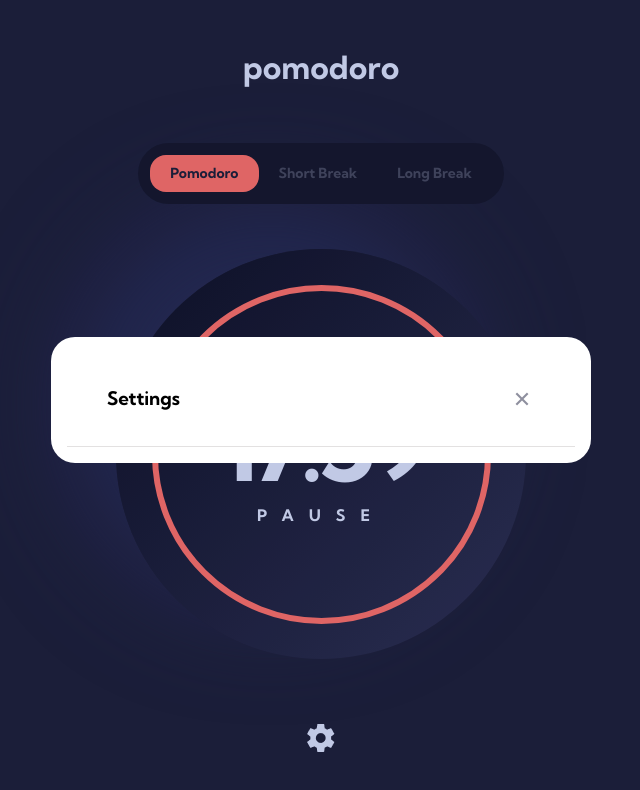
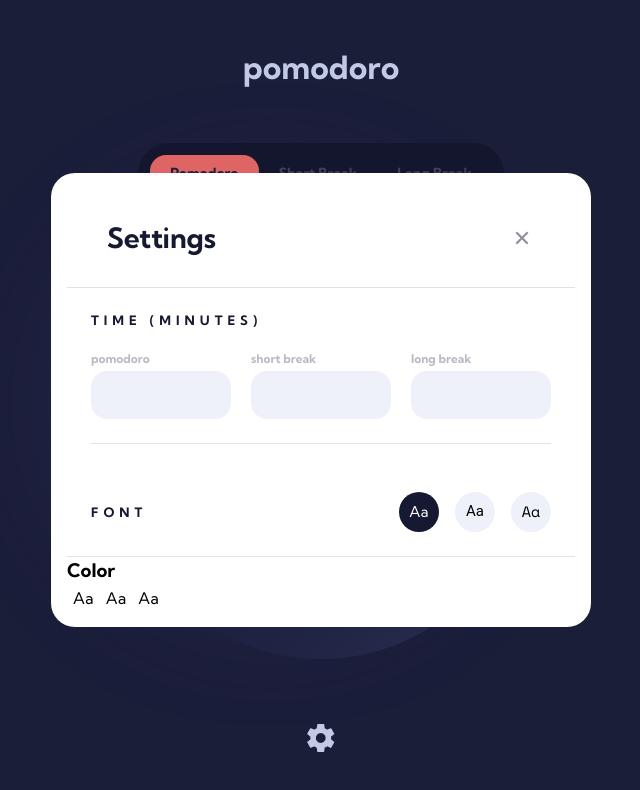
Before and after one commit to beratdimen/pomodoro, a React (Vite) app: page / in a window 1280 px wide. Both pictures are taken after a click on the button 640 px from the left and 738 px from the top of the page. Shown: the top 790 px of the page, without its empty margins (319-959 px from the left). Built offline with nearby package versions, Linux system fonts and the light colour scheme.

Commit message:
dialog içinde geliştirmeler yapıldı font input eklendi

```diff
--- a/index.html
+++ b/index.html
@@ -8,7 +8,14 @@
   <link rel="preconnect" href="https://fonts.googleapis.com">
   <link rel="preconnect" href="https://fonts.gstatic.com" crossorigin>
   <link href="https://fonts.googleapis.com/css2?family=Kumbh+Sans:wght@100..900&display=swap" rel="stylesheet">
-  <title>Vite + React</title>
+  <link rel="preconnect" href="https://fonts.googleapis.com">
+  <link rel="preconnect" href="https://fonts.gstatic.com" crossorigin>
+  <link href="https://fonts.googleapis.com/css2?family=Roboto+Slab:wght@100..900&display=swap" rel="stylesheet">
+  <link rel="preconnect" href="https://fonts.googleapis.com">
+  <link rel="preconnect" href="https://fonts.gstatic.com" crossorigin>
+  <link href="https://fonts.googleapis.com/css2?family=Space+Mono:ital,wght@0,400;0,700;1,400;1,700&display=swap"
+    rel="stylesheet">
+  <title>POMODORO</title>
 </head>
 
 <body>
--- a/src/App.css
+++ b/src/App.css
@@ -1,9 +1,6 @@
-* {
-  font-family: "Kumbh Sans", sans-serif;
-}
-
 body {
   background-color: #1e213f;
+  font-family: "Kumbh Sans", sans-serif;
 }
 
 .container {
--- /dev/null
+++ b/src/components/Settings/DialogColor/index.jsx
@@ -0,0 +1,12 @@
+export default function DialogColor() {
+  return (
+    <div className="colorContainer">
+      <h3>Color</h3>
+      <div className="colorContent">
+        <button className="orange">Aa</button>
+        <button className="lightBlue">Aa</button>
+        <button className="purple">Aa</button>
+      </div>
+    </div>
+  );
+}
--- /dev/null
+++ b/src/components/Settings/DialogFont/index.jsx
@@ -0,0 +1,14 @@
+import "../settings.css";
+
+export default function DialogFont() {
+  return (
+    <div className="fontContainer">
+      <h3>FONT</h3>
+      <div className="fontContent">
+        <button className="kumbhSans">Aa</button>
+        <button className="roboto">Aa</button>
+        <button className="spaceMono">Aa</button>
+      </div>
+    </div>
+  );
+}
--- /dev/null
+++ b/src/components/Settings/DialogTime/index.jsx
@@ -0,0 +1,23 @@
+import "../settings.css";
+
+export default function DialogTime() {
+  return (
+    <div className="inputContainer">
+      <h3>TIME (MINUTES)</h3>
+      <div className="inputBox">
+        <div className="input">
+          <label>pomodoro</label>
+          <input type="number" />
+        </div>
+        <div className="input">
+          <label>short break</label>
+          <input type="number" />
+        </div>
+        <div className="input">
+          <label>long break</label>
+          <input type="number" />
+        </div>
+      </div>
+    </div>
+  );
+}
--- a/src/components/Settings/index.jsx
+++ b/src/components/Settings/index.jsx
@@ -1,3 +1,6 @@
+import DialogColor from "./DialogColor";
+import DialogFont from "./DialogFont";
+import DialogTime from "./DialogTime";
 import "./settings.css";
 
 export default function Settings({ dialogRef }) {
@@ -14,6 +17,9 @@ export default function Settings({ dialogRef }) {
             <img src="./img/close.png" alt="" />
           </button>
         </div>
+        <DialogTime />
+        <DialogFont />
+        <DialogColor />
       </dialog>
     </div>
   );
--- a/src/components/Settings/settings.css
+++ b/src/components/Settings/settings.css
@@ -10,5 +10,107 @@ dialog {
     padding-inline: 40px;
     border-bottom: 1px solid #e3e1e1;
     padding-block: 32px;
+    h3 {
+      font-size: 28px;
+      font-weight: 700;
+      line-height: 34.73px;
+      text-align: left;
+      color: #161932;
+    }
+  }
+
+  .inputContainer {
+    display: grid;
+    gap: 24px;
+    padding: 24px;
+
+    h3 {
+      font-size: 13px;
+      font-weight: 700;
+      line-height: 16.12px;
+      letter-spacing: 5px;
+      text-align: left;
+      color: #161932;
+    }
+  }
+
+  .inputBox {
+    display: flex;
+    gap: 20px;
+    border-bottom: 1px solid #e3e1e1;
+    padding-bottom: 24px;
+
+    .input {
+      display: flex;
+      flex-direction: column;
+      gap: 4px;
+
+      label {
+        font-size: 12px;
+        font-weight: 700;
+        line-height: 14.88px;
+        text-align: left;
+        color: #1e213f50;
+      }
+
+      input {
+        width: 100%;
+        border: none;
+        border-radius: 16px;
+        padding-block: 12px;
+        background-color: #eff1fa;
+      }
+    }
   }
 }
+
+.fontContainer {
+  display: flex;
+  justify-content: space-between;
+  align-items: center;
+  padding: 24px;
+  border-bottom: 1px solid #e3e1e1;
+
+  h3 {
+    font-size: 13px;
+    font-weight: 700;
+    line-height: 16.12px;
+    letter-spacing: 5px;
+    text-align: left;
+    color: #161932;
+  }
+
+  .fontContent {
+    display: flex;
+    gap: 16px;
+
+    button {
+      display: flex;
+      align-items: center;
+      justify-content: center;
+      width: 40px;
+      height: 40px;
+      border-radius: 50%;
+      font-size: 15px;
+      font-weight: 400;
+      line-height: 19.78px;
+      text-align: left;
+      border: none;
+    }
+
+    .kumbhSans {
+      background-color: #161932;
+      color: white;
+    }
+
+    .roboto {
+      font-family: "Roboto", sans-serif !important;
+      background-color: #eff1fa;
+    }
+
+    .spaceMono {
+      font-family: "Space Mono", monospace;
+      background-color: #eff1fa;
+    }
+  }
+}
```
